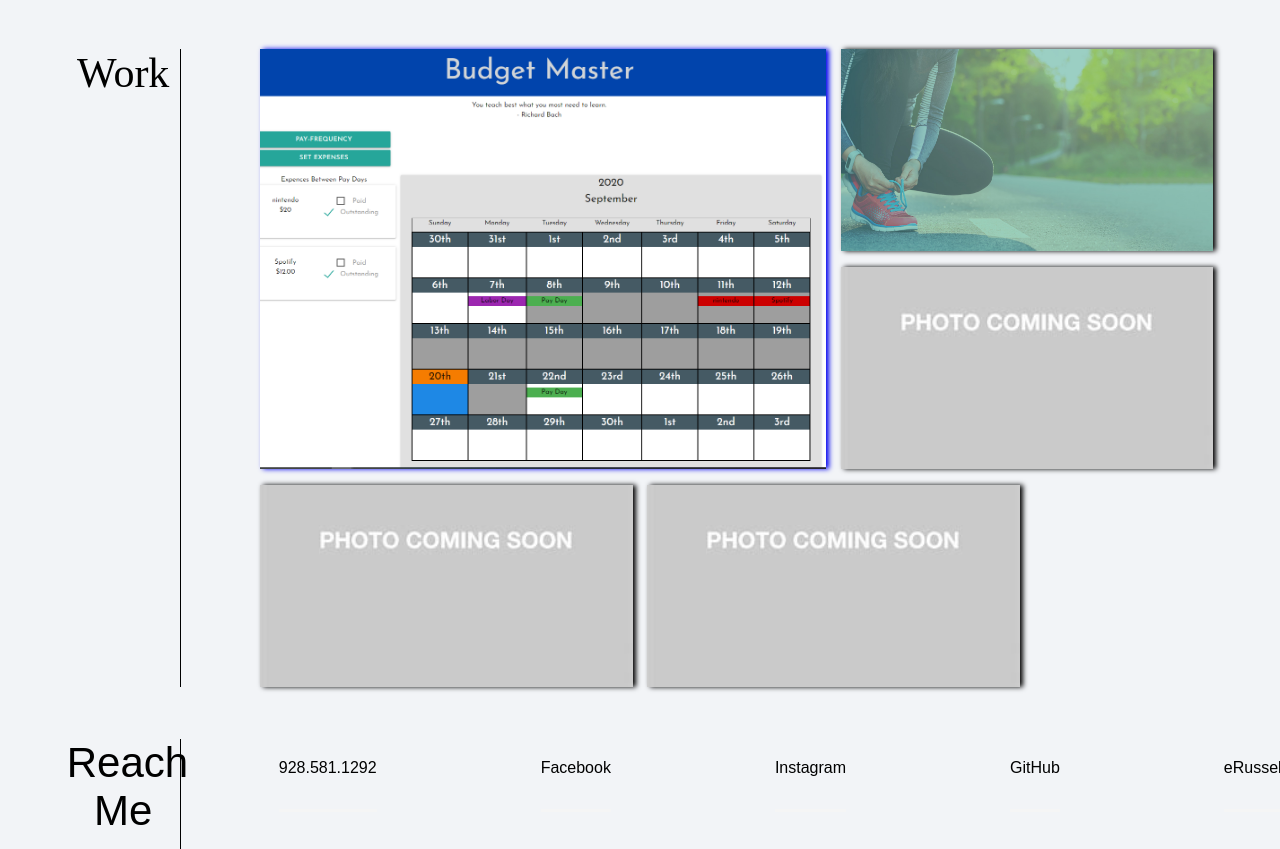
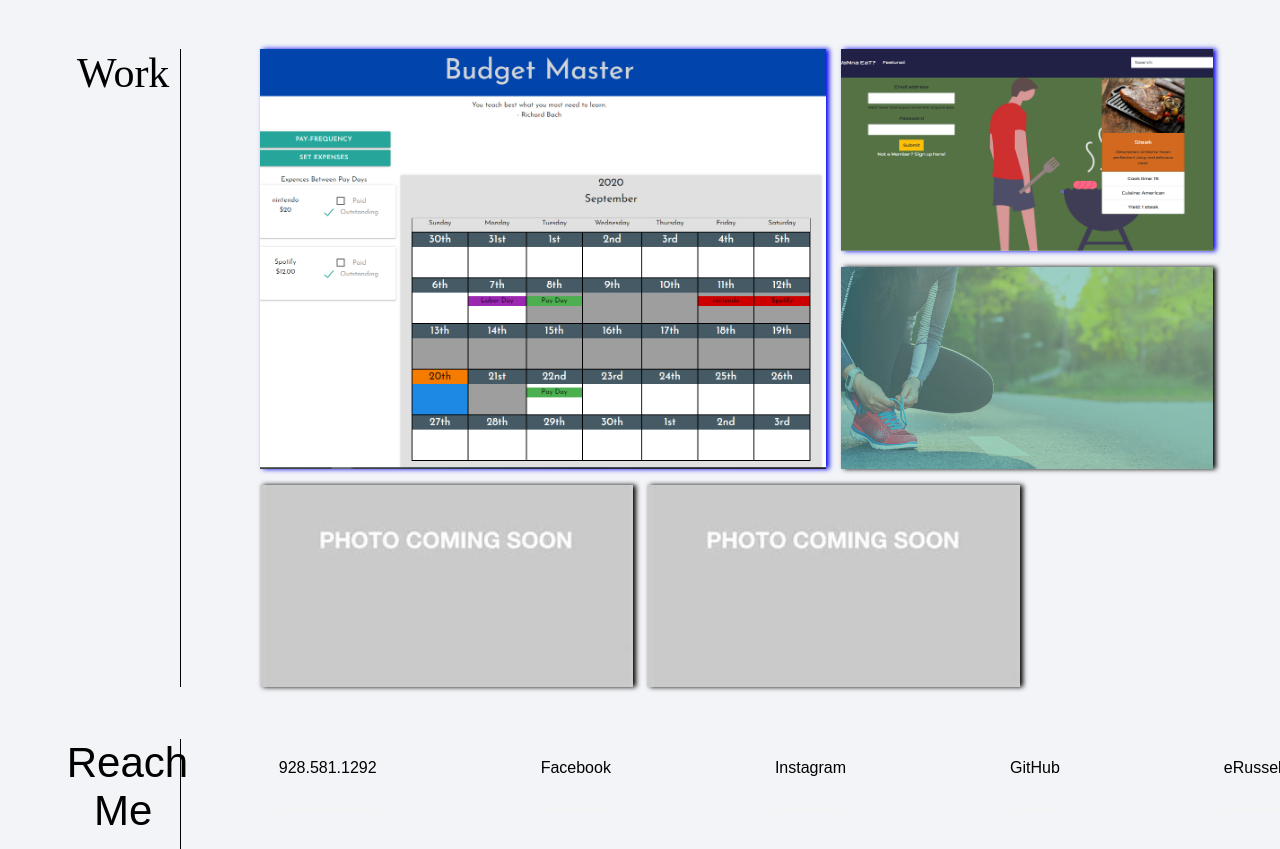
Before and after one commit to ERAllen94/about-me, a plain HTML site: page index.html in a window 1280 px wide. Shown: the part 1037-1886 px from the top of the page. Drawn offline with Linux system fonts and the light colour scheme.

Commit message:
added what you wanna eat

```diff
--- a/assets/style.css
+++ b/assets/style.css
@@ -118,13 +118,13 @@ header ul li {
 .box.two {
     grid-column: span 2;
     grid-row: span 2;
-    background-image: url('./Images/Run_buddy_pic.jpg');
+    background-image: url('./Images/U_wanna_eat.PNG');
 }
 
 .box.three {
     grid-column: span 2;
     grid-row:  span 2;
-    background-image: url('./Images/box 2.jpg');
+    background-image: url('./Images/Run_buddy_pic.jpg');
 }
 
 .box.four {
--- a/index.html
+++ b/index.html
@@ -46,7 +46,7 @@
         <div id='work1' class="wrapper work-height">
             <div class="box work">Work</div>
             <a class="box one" href="https://sirubu.github.io/budget-master/"><div ></div></a>
-            <div class="box two"></div>
+            <a class="box two"href="https://secret-fortress-68356.herokuapp.com/"><div></div></a>
             <div class="box three"></div>
             <div class="box four"></div>
             <div class="box five"></div>
```
Also changed, not shown: assets/Images/U_wanna_eat.PNG (added).
